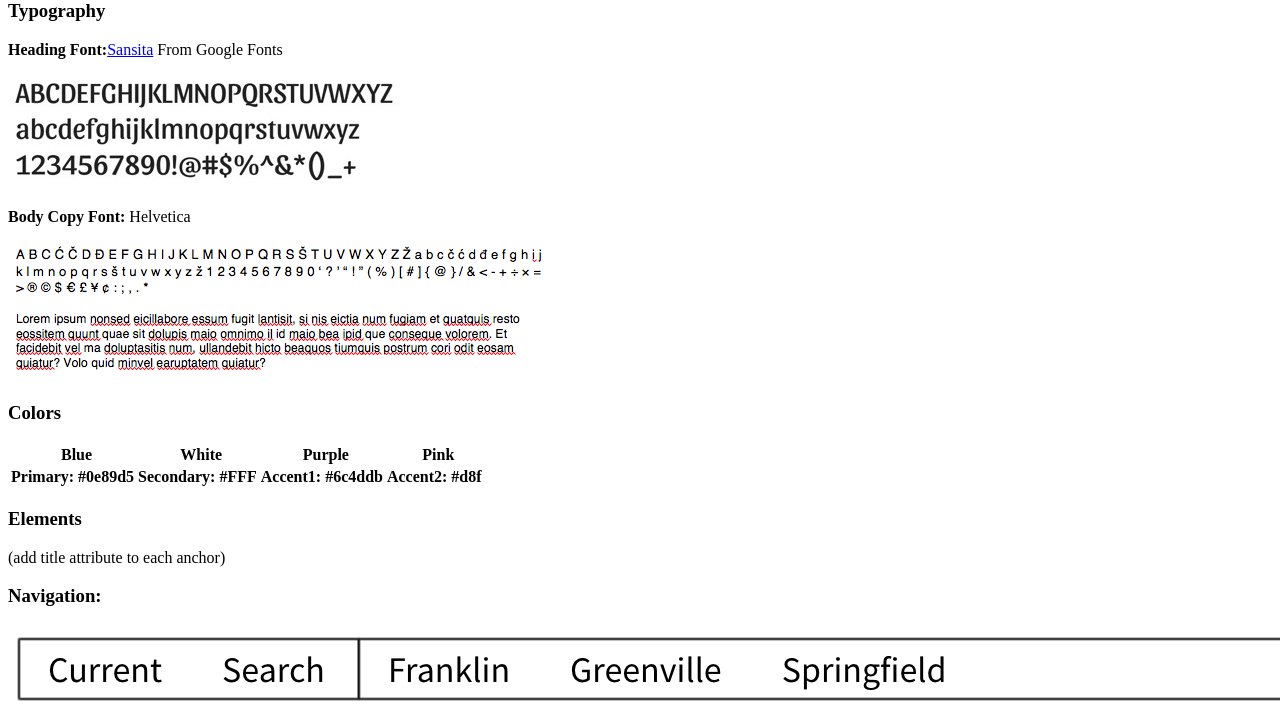
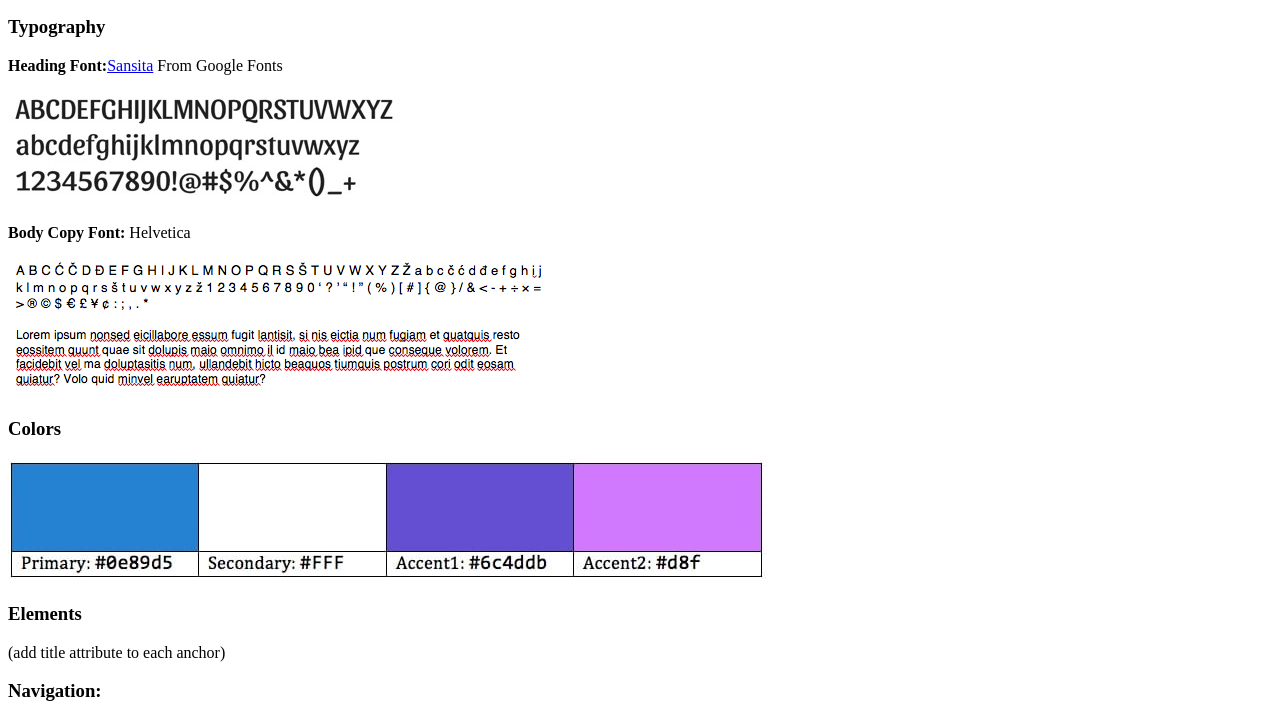
Before and after one commit to vladbalashov/vladbalashov.github.io, a plain HTML site: page assignments/weather-plan.html in a window 1280 px wide. Shown: the part 1624-2349 px from the top of the page. Drawn offline with Linux system fonts and the light colour scheme.

Commit message:
Made some minor changes to Weather plan

```diff
--- a/assignments/weather-plan.html
+++ b/assignments/weather-plan.html
@@ -27,8 +27,8 @@
             <p>College students move around quite a bit so one goal would be to quickly get the weather conditions for their current location as they head off to class or study. They are also often far from their homes so the ability to quickly get the conditions for a specific location is important as well.  The third goal deals with planning for travels...the ability to get weather conditions for any location will help with last minute packing for road trips.</p>
 
             <h2>Persona</h2>
+            <img src="/assignments/plan-images/cool-joe.jpg" alt="Persona picture">
             <ul>
-                <img src="/assignments/plan-images/cool-joe.jpg" alt="Persona picture">
                 <li><b>Name:</b> Joe Cool</li>
                 <li><b>Occupation:</b> student</li>
                 <li><b>Age:</b> Eternally 18</li>
@@ -66,20 +66,7 @@
             <img src="/assignments/plan-images/helvetica-alphabet.png" alt="Helvetica Alphabet table">
 
             <h3>Colors</h3>
-            <table>
-                <tr>
-                    <th>&nbsp; Blue</th>
-                    <th>&nbsp; White</th>
-                    <th>&nbsp; Purple</th>
-                    <th>&nbsp; Pink</th>
-                </tr>
-                <tr>
-                    <th>Primary: #0e89d5</th>
-                    <th>Secondary: #FFF</th>
-                    <th>Accent1: #6c4ddb</th>
-                    <th>Accent2: #d8f</th>
-                </tr>
-            </table>
+            <img src="/assignments/plan-images/color-swatches.jpeg" alt="Color Swathes for weather plan">
 
             <h3>Elements</h3>
             <p>(add title attribute to each anchor)</p>
```
Also changed, not shown: weather/franklin-ID-weather.html (added).
